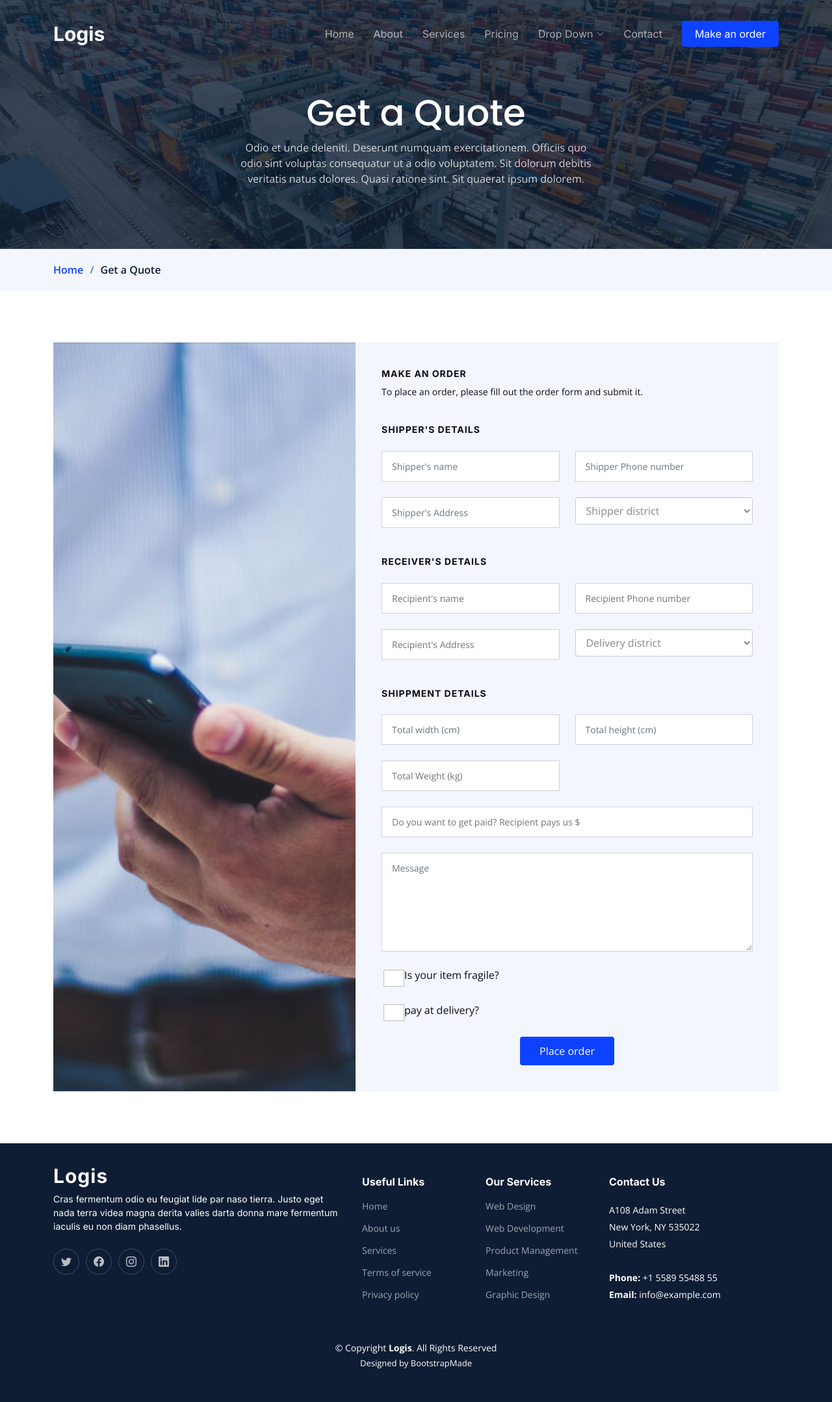
After one commit to AntonioMakdissi/seniorProject, a PHP site: page /seniorProject/outsideorder.php in a window 1280 px wide. The commit adds this page. Shown: the whole page at 65% size. Run offline with PHP 8.4, Linux system fonts and the light colour scheme; a user stored in the database is signed in; data comes from the database, SQL or seed files in the repository.

Commit message:
outside functionality

```diff
--- /dev/null
+++ b/outsideorder.php
@@ -0,0 +1,344 @@
+<!DOCTYPE html>
+<html lang="en">
+
+<head>
+  <meta charset="utf-8">
+  <meta content="width=device-width, initial-scale=1.0" name="viewport">
+
+  <title>Logis Bootstrap Template - Get a Quote</title>
+  <meta content="" name="description">
+  <meta content="" name="keywords">
+
+  <!-- Favicons -->
+  <link href="assets/img/favicon.png" rel="icon">
+  <link href="assets/img/apple-touch-icon.png" rel="apple-touch-icon">
+
+  <!-- Google Fonts -->
+  <link rel="preconnect" href="https://fonts.googleapis.com">
+  <link rel="preconnect" href="https://fonts.gstatic.com" crossorigin>
+  <link href="https://fonts.googleapis.com/css2?family=Open+Sans:ital,wght@0,300;0,400;0,500;0,600;0,700;1,300;1,400;1,600;1,700&family=Poppins:ital,wght@0,300;0,400;0,500;0,600;0,700;1,300;1,400;1,500;1,600;1,700&family=Inter:ital,wght@0,300;0,400;0,500;0,600;0,700;1,300;1,400;1,500;1,600;1,700&display=swap" rel="stylesheet">
+
+  <!-- Vendor CSS Files -->
+  <link href="assets/vendor/bootstrap/css/bootstrap.min.css" rel="stylesheet">
+  <link href="assets/vendor/bootstrap-icons/bootstrap-icons.css" rel="stylesheet">
+  <link href="assets/vendor/fontawesome-free/css/all.min.css" rel="stylesheet">
+  <link href="assets/vendor/glightbox/css/glightbox.min.css" rel="stylesheet">
+  <link href="assets/vendor/swiper/swiper-bundle.min.css" rel="stylesheet">
+  <link href="assets/vendor/aos/aos.css" rel="stylesheet">
+
+  <!-- Template Main CSS File -->
+  <link href="assets/css/main.css" rel="stylesheet">
+
+  <!-- =======================================================
+  * Template Name: Logis
+  * Updated: Mar 10 2023 with Bootstrap v5.2.3
+  * Template URL: https://bootstrapmade.com/logis-bootstrap-logistics-website-template/
+  * Author: BootstrapMade.com
+  * License: https://bootstrapmade.com/license/
+  ======================================================== -->
+</head>
+
+<body>
+
+  <!-- ======= Header ======= -->
+  <header id="header" class="header d-flex align-items-center fixed-top">
+    <div class="container-fluid container-xl d-flex align-items-center justify-content-between">
+
+      <a href="index.html" class="logo d-flex align-items-center">
+        <!-- Uncomment the line below if you also wish to use an image logo -->
+        <!-- <img src="assets/img/logo.png" alt=""> -->
+        <h1>Logis</h1>
+      </a>
+
+      <i class="mobile-nav-toggle mobile-nav-show bi bi-list"></i>
+      <i class="mobile-nav-toggle mobile-nav-hide d-none bi bi-x"></i>
+      <nav id="navbar" class="navbar">
+        <ul>
+          <li><a href="index.html">Home</a></li>
+          <li><a href="about.html">About</a></li>
+          <li><a href="services.html">Services</a></li>
+          <li><a href="pricing.html">Pricing</a></li>
+          <li class="dropdown"><a href="#"><span>Drop Down</span> <i class="bi bi-chevron-down dropdown-indicator"></i></a>
+            <ul>
+              <li><a href="#">Drop Down 1</a></li>
+              <li class="dropdown"><a href="#"><span>Deep Drop Down</span> <i class="bi bi-chevron-down dropdown-indicator"></i></a>
+                <ul>
+                  <li><a href="#">Deep Drop Down 1</a></li>
+                  <li><a href="#">Deep Drop Down 2</a></li>
+                  <li><a href="#">Deep Drop Down 3</a></li>
+                  <li><a href="#">Deep Drop Down 4</a></li>
+                  <li><a href="#">Deep Drop Down 5</a></li>
+                </ul>
+              </li>
+              <li><a href="#">Drop Down 2</a></li>
+              <li><a href="#">Drop Down 3</a></li>
+              <li><a href="#">Drop Down 4</a></li>
+            </ul>
+          </li>
+          <li><a href="contact.html">Contact</a></li>
+          <li><a class="get-a-quote" href="get-a-quote.html">Make an order</a></li>
+        </ul>
+      </nav><!-- .navbar -->
+
+    </div>
+  </header><!-- End Header -->
+  <!-- End Header -->
+
+  <main id="main">
+
+    <!-- ======= Breadcrumbs ======= -->
+    <div class="breadcrumbs">
+      <div class="page-header d-flex align-items-center" style="background-image: url('assets/img/page-header.jpg');">
+        <div class="container position-relative">
+          <div class="row d-flex justify-content-center">
+            <div class="col-lg-6 text-center">
+              <h2>Get a Quote</h2>
+              <p>Odio et unde deleniti. Deserunt numquam exercitationem. Officiis quo odio sint voluptas consequatur ut a odio voluptatem. Sit dolorum debitis veritatis natus dolores. Quasi ratione sint. Sit quaerat ipsum dolorem.</p>
+            </div>
+          </div>
+        </div>
+      </div>
+      <nav>
+        <div class="container">
+          <ol>
+            <li><a href="index.html">Home</a></li>
+            <li>Get a Quote</li>
+          </ol>
+        </div>
+      </nav>
+    </div><!-- End Breadcrumbs -->
+
+    <!-- ======= Get a Quote Section ======= -->
+    <section id="get-a-quote" class="get-a-quote">
+      <div class="container" data-aos="fade-up">
+
+        <div class="row g-0">
+
+          <div class="col-lg-5 quote-bg" style="background-image: url(assets/img/quote-bg.jpg);"></div>
+
+          <div class="col-lg-7">
+            <form action="php/orderguest.php" method="post" class="php-email-form">
+              <h3>Make an order</h3>
+              <p>To place an order, please fill out the order form and submit it.</p>
+              <div class="row gy-4">
+                <div class="col-lg-12">
+                  <h4>Shipper's Details</h4>
+                </div>
+                <div class="col-md-6">
+                  <input type="text" name="c_name" class="form-control" placeholder="Shipper's name" required>
+                </div>
+
+                <div class="col-md-6">
+                  <input type="tel" class="form-control" name="c_phone" id="phone" required placeholder="Shipper Phone number" pattern="[0-9+\\-]*" onkeypress="return event.charCode >= 48 && event.charCode <= 57 || event.keyCode === 43 || event.keyCode === 45">
+                </div>
+
+
+                <div class="col-md-6">
+                  <input type="text" name="c_address" class="form-control" placeholder="Shipper's Address" required>
+                </div>
+
+                <div class="col-md-6">
+
+                  <select id="district" name="c_district" required style="width: 100%; padding: 8px 12px; font-size: 16px; line-height: 1.5; color: #888; background-color: #fff; border: 1px solid #ccc; border-radius: 4px; box-shadow: inset 0 1px 1px rgba(0,0,0,.075); transition: border-color ease-in-out .15s,box-shadow ease-in-out .15s;">
+                    <option value="" selected disabled hidden>Shipper district</option>
+                    <?php
+                    require_once('php/branches.php');
+                    $all = all_branches($link);
+                    foreach ($all as $branch) {
+                      $n = trim($branch);
+                      $to_district = str_replace(" ", "%20", $n);
+                      echo "<option value= " . $to_district . ">" . $branch . " </option>";;
+                    }
+
+                    ?>
+
+                  </select>
+                </div>
+                <div class="col-lg-12">
+                  <h4>Receiver's Details</h4>
+                </div>
+
+
+                <div class="col-md-6">
+                  <input type="text" name="to_name" class="form-control" placeholder="Recipient's name" required>
+                </div>
+
+                <div class="col-md-6">
+                  <input type="tel" class="form-control" name="to_phone" id="phone" required placeholder="Recipient Phone number" pattern="[0-9+\\-]*" onkeypress="return event.charCode >= 48 && event.charCode <= 57 || event.keyCode === 43 || event.keyCode === 45">
+                </div>
+
+
+                <div class="col-md-6">
+                  <input type="text" name="to_address" class="form-control" placeholder="Recipient's Address" required>
+                </div>
+
+                <div class="col-md-6">
+
+
+
+                  <select id="district" name="to_district" required style="width: 100%; padding: 8px 12px; font-size: 16px; line-height: 1.5; color: #888; background-color: #fff; border: 1px solid #ccc; border-radius: 4px; box-shadow: inset 0 1px 1px rgba(0,0,0,.075); transition: border-color ease-in-out .15s,box-shadow ease-in-out .15s;">
+                    <option value="" selected disabled hidden>Delivery district</option>
+                    <?php
+                    require_once('php/branches.php');
+                    $all = all_branches($link);
+                    foreach ($all as $branch) {
+                      $n = trim($branch);
+                      $to_district = str_replace(" ", "%20", $n);
+                      echo "<option value= " . $to_district . ">" . $branch . " </option>";;
+                    }
+
+                    ?>
+
+                  </select>
+                </div>
+                <div class="col-lg-12">
+                  <h4>Shippment Details</h4>
+                </div>
+                <div class="col-md-6">
+                  <input type="tel" name="width" class="form-control" placeholder="Total width (cm)" required pattern="[0-9+\\-]*" onkeypress="return event.charCode >= 48 && event.charCode <= 57 || event.keyCode === 43 || event.keyCode === 45">
+                </div>
+
+                <div class="col-md-6">
+                  <input type="tel" name="height" class="form-control" placeholder="Total height (cm)" required pattern="[0-9+\\-]*" onkeypress="return event.charCode >= 48 && event.charCode <= 57 || event.keyCode === 43 || event.keyCode === 45">
+                </div>
+
+                <div class="col-md-6">
+                  <input type="tel" name="weight" class="form-control" placeholder="Total Weight (kg)" required pattern="[0-9+\\-]*" onkeypress="return event.charCode >= 48 && event.charCode <= 57 || event.keyCode === 43 || event.keyCode === 45">
+                </div>
+
+
+
+                <div class="col-md-12 ">
+                  <input type="tel" class="form-control" name="o_price" placeholder="Do you want to get paid? Recipient pays us $">
+                </div>
+
+
+
+                <div class="col-md-12">
+                  <textarea class="form-control" name="message" rows="6" placeholder="Message"></textarea>
+                </div>
+
+                <div class="col-md-12">
+                  <div class="form-group">
+                    <div class="form-check">
+                      <input class="form-check-input" type="checkbox" id="fragile" name="fragile" value="true">
+                      <label class="form-check-label" for="fragile">Is your item fragile?</label>
+                    </div>
+                  </div>
+                </div>
+
+                <div class="col-md-12">
+                  <div class="form-group">
+                    <div class="form-check">
+                      <input class="form-check-input" type="checkbox" id="pay_at_delivery" name="pay_at_delivery" value="true">
+                      <label class="form-check-label" for="pay_at_delivery">pay at delivery?</label>
+                    </div>
+                  </div>
+                </div>
+                <div class="col-md-12 text-center">
+                  <div class="loading">Loading</div>
+
+                  <div class="sent-message">Your order request has been sent successfully. Thank you!</div>
+
+                  <div class="error-message"></div>
+
+                  <button type="submit">Place order</button>
+                </div>
+
+              </div>
+            </form>
+          </div><!-- End Quote Form -->
+    </section>
+
+
+  </main><!-- End #main -->
+
+  <!-- ======= Footer ======= -->
+  <footer id="footer" class="footer">
+
+    <div class="container">
+      <div class="row gy-4">
+        <div class="col-lg-5 col-md-12 footer-info">
+          <a href="index.html" class="logo d-flex align-items-center">
+            <span>Logis</span>
+          </a>
+          <p>Cras fermentum odio eu feugiat lide par naso tierra. Justo eget nada terra videa magna derita valies darta donna mare fermentum iaculis eu non diam phasellus.</p>
+          <div class="social-links d-flex mt-4">
+            <a href="#" class="twitter"><i class="bi bi-twitter"></i></a>
+            <a href="#" class="facebook"><i class="bi bi-facebook"></i></a>
+            <a href="#" class="instagram"><i class="bi bi-instagram"></i></a>
+            <a href="#" class="linkedin"><i class="bi bi-linkedin"></i></a>
+          </div>
+        </div>
+
+        <div class="col-lg-2 col-6 footer-links">
+          <h4>Useful Links</h4>
+          <ul>
+            <li><a href="#">Home</a></li>
+            <li><a href="#">About us</a></li>
+            <li><a href="#">Services</a></li>
+            <li><a href="#">Terms of service</a></li>
+            <li><a href="#">Privacy policy</a></li>
+          </ul>
+        </div>
+
+        <div class="col-lg-2 col-6 footer-links">
+          <h4>Our Services</h4>
+          <ul>
+            <li><a href="#">Web Design</a></li>
+            <li><a href="#">Web Development</a></li>
+            <li><a href="#">Product Management</a></li>
+            <li><a href="#">Marketing</a></li>
+            <li><a href="#">Graphic Design</a></li>
+          </ul>
+        </div>
+
+        <div class="col-lg-3 col-md-12 footer-contact text-center text-md-start">
+          <h4>Contact Us</h4>
+          <p>
+            A108 Adam Street <br>
+            New York, NY 535022<br>
+            United States <br><br>
+            <strong>Phone:</strong> +1 5589 55488 55<br>
+            <strong>Email:</strong> info@example.com<br>
+          </p>
+
+        </div>
+
+      </div>
+    </div>
+
+    <div class="container mt-4">
+      <div class="copyright">
+        &copy; Copyright <strong><span>Logis</span></strong>. All Rights Reserved
+      </div>
+      <div class="credits">
+        <!-- All the links in the footer should remain intact. -->
+        <!-- You can delete the links only if you purchased the pro version. -->
+        <!-- Licensing information: https://bootstrapmade.com/license/ -->
+        <!-- Purchase the pro version with working PHP/AJAX contact form: https://bootstrapmade.com/logis-bootstrap-logistics-website-template/ -->
+        Designed by <a href="https://bootstrapmade.com/">BootstrapMade</a>
+      </div>
+    </div>
+
+  </footer><!-- End Footer -->
+  <!-- End Footer -->
+
+  <a href="#" class="scroll-top d-flex align-items-center justify-content-center"><i class="bi bi-arrow-up-short"></i></a>
+
+  <div id="preloader"></div>
+
+  <!-- Vendor JS Files -->
+  <script src="assets/vendor/bootstrap/js/bootstrap.bundle.min.js"></script>
+  <script src="assets/vendor/purecounter/purecounter_vanilla.js"></script>
+  <script src="assets/vendor/glightbox/js/glightbox.min.js"></script>
+  <script src="assets/vendor/swiper/swiper-bundle.min.js"></script>
+  <script src="assets/vendor/aos/aos.js"></script>
+  <script src="assets/vendor/php-email-form/validate.js"></script>
+
+  <!-- Template Main JS File -->
+  <script src="assets/js/main.js"></script>
+
+</body>
+
+</html>
--- a/php/employee.php
+++ b/php/employee.php
@@ -3,9 +3,7 @@ require_once 'connection.php';
 if (session_status() == PHP_SESSION_NONE) {
 	session_start();
 }
-if (!isset($_SESSION['loggedin']) || !$_SESSION['loggedin']) {
-	header('Location: ../login.php');
-}
+
 
 //total deliveries
 function getEmpById($link, $w_id)
--- a/php/history.php
+++ b/php/history.php
@@ -82,7 +82,7 @@ if (!isset($_SESSION['loggedin']) || !$_SESSION['loggedin']) {
               <?php
               require_once('connection.php');
               $c_id = $_SESSION['c_id'];
-              $query = "SELECT * FROM orders NATURAL JOIN packages WHERE c_id='$c_id' ORDER BY date";
+              $query = "SELECT * FROM orders NATURAL JOIN packages WHERE c_id='$c_id' ORDER BY date DESC";
               $result = mysqli_query($link, $query);
               if (($result) && (mysqli_num_rows($result) > 0)) {
 
--- a/php/viewWorker.php
+++ b/php/viewWorker.php
@@ -142,6 +142,7 @@ if (!isset($_SESSION['loggedin']) || !$_SESSION['loggedin'] || ($_SESSION['type'
             while ($row = mysqli_fetch_assoc($result)) {
 
               $rmid = $row["u_id"];
+              $salary=number_format($row["salary"], 2);
               echo "<tr>
                 <td>#" . $row["w_id"] . "</td>
                 <td>" . $row["name"] . "</td>
@@ -149,7 +150,7 @@ if (!isset($_SESSION['loggedin']) || !$_SESSION['loggedin'] || ($_SESSION['type'
                 <td>" . $row["type"] . "</td>
                 <td>" . $row["phone"] . "</td>
                 <td>" . $row["branch"] . "</td>
-                <td>" . $row["salary"] . "$</td>
+                <td>" . $salary . "$</td>
                 <td>" . $row["timestamp"] . "</td> ";
           ?>
 
```
Also changed, not shown: outsidetrack.php (added, +139 -0 lines), php/orderguest.php (added, +87 -0 lines), Report/mobile app (1).jpeg (added), Report/mobile app (2).jpeg (added), Report/mobile app (3).jpeg (added), Report/mobile app (4).jpeg (added), 2 other files.
